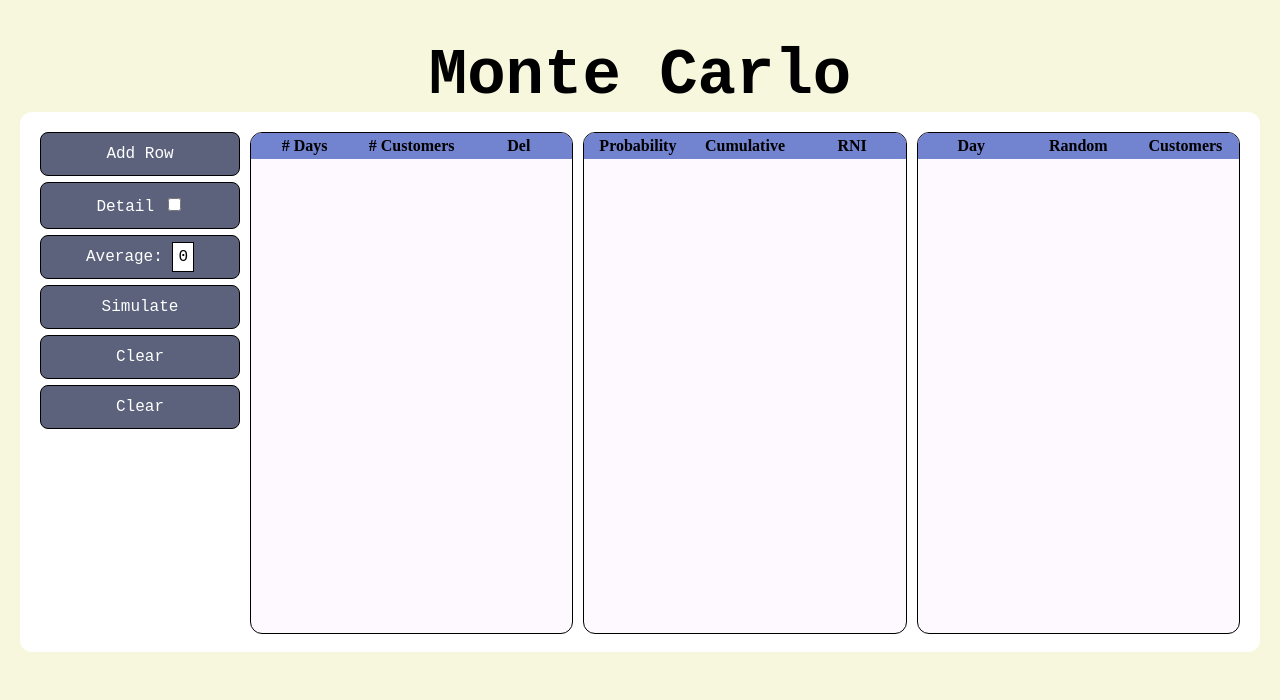
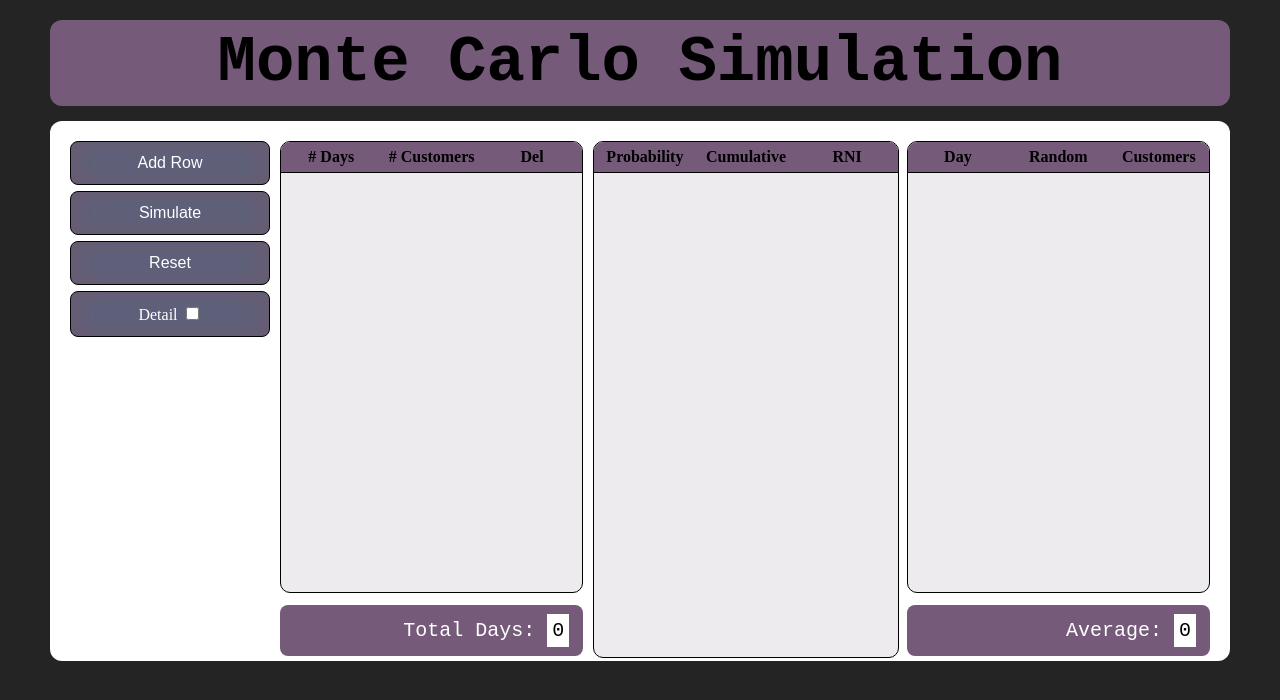
Before and after one commit to igayakg/Monte-Carlo-Probability-Table-Editor, a plain HTML site: page index.html in a window 1280 px wide. Drawn offline with Linux system fonts and the light colour scheme.

Commit message:
Made colors better and centered the DIV

```diff
--- a/index.css
+++ b/index.css
@@ -1,44 +1,89 @@
 body {
-    background-color: rgb(246, 247, 220);
+    background-color: rgb(36, 36, 36);
     margin: 0;
-    padding: 20px;
+    padding-top: 20px;
+    padding-left: 50px;
+    padding-right: 50px;
     font-family: 'Times New Roman', Times, serif;
     justify-content: center;
     align-items: center;
-    height: 100vh;
+}
+
+.inner-container {
+    width: 100%;
+    height: 100%;
+    margin: 0 auto;
+    padding: 0px;
+}
+
+.header {
+    display: flex;
+    justify-content: center;
+    align-items: center;
+    width: 100%;
+    background-color: rgb(117, 90, 122);
+    margin: 0 auto;
+    margin-bottom: 15px;
+    border-radius: 12px;
 }
 
 h1.title {
+    display: flex;
+    align-items: center;
     text-align: center;
+    justify-content: center;
     font-size: 64px;
     font-family: 'Courier New', Courier, monospace;
-    padding: 0px;
-    margin-top: 20px;
-    margin-bottom: 0px;
+    padding: 7px;
+    color: rgb(0, 0, 0);
+    margin: 0;
 }
 
-.th, td {
-    padding: 4px;
+.grid-container {
+    background-color: rgb(255, 255, 255);
+    display: grid;
+    grid-template-columns: 200px 1fr 1fr 1fr;
+    gap: 10px;
+    height: 500px;
+    padding: 20px;
+    text-align: center;
+    border-radius: 12px;
+}
+
+
+.th, td  {
     color: black;
     font-size: 16px;
 }
 
 th {
-    background-color: rgb(114, 131, 208);;
+    padding: 6px;
+    background-color: rgb(117, 90, 122);
+    position: sticky;
+    top: 0;
+    z-index: 1;
+    border-bottom: 1px solid black;
 }
 
 td {
-    background-color: rgb(221, 224, 240);
+    background-color: rgb(251, 243, 255);
     height: 25px; /* Set a fixed height for the newly added row */
     max-height: 10px;
     border-top: 1px solid black;
     border-right: 1px solid black;
+    padding: 4px;
 }
 
 .button,
-.hide-col1-container,
+.details-container {
+    width: 100%; /* Make the button occupy the full width of its parent */
+    transition: opacity 0.3s; /* Smooth transition for opacity change */
+}
+
+.button,
+.details-container,
 .average-container,
-.js-average{
+.js-average-container{
     flex: 1;
     background-color: rgb(92, 98, 124);
     color: white;
@@ -49,16 +94,26 @@ td {
     margin-bottom: 6px;
     cursor: pointer;
     border-radius: 8px;
-    width: 100%; /* Make the button occupy the full width of its parent */
-    font-family: 'Courier New', Courier, monospace;
+    box-shadow: inset 0 0 30px 0 rgba(185, 53, 53, 0.2);
     border: 1px solid black;
 }
-.hide-col1-container{
+
+
+.button:hover,
+.details-container:hover,
+.average-container:hover,
+.js-average:hover {
+    opacity: 0.8; /* Set opacity to 60% on hover */
+    border: 1px solid black;
+
+}
+.details-container{
     width: 100%;
     box-sizing: border-box;
 }
 
-.js-average {
+.average,
+.total-days {
     background-color: white;
     border-radius: 0px;
     color: black;
@@ -69,28 +124,47 @@ td {
     background-color: rgb(255, 255, 255);
 }
 
-.grid-container {
-    background-color: rgb(255, 255, 255);
 
+.grid-table-container {
     display: grid;
-    grid-template-columns: 200px 1fr 1fr 1fr;
-    gap: 10px;
-
-    height: 500px;
-    max-width: 1600px;
-    padding: 20px;
-    margin: auto;
-    text-align: center;
-    border-radius: 12px;
+    grid-template-columns: 1fr;
+    grid-template-rows: 9fr 1fr;
+    gap: 5px;
+}
+.table-container {
+    width: 100%;
+    height: 100%;
+    padding: 0px;
+    background-color: rgb(237, 235, 238);
+    border-radius: 10px;
+    border: 1px solid black;
+    overflow-y: auto;
 }
 
-.table-container {
+.table-top-container,
+.table-bottom-container {
+    border-radius: 8px;
+}
+
+.table-top-container {
     padding: 0px;
-    height: 100%;
-    background-color: rgb(253, 249, 255);
+    background-color: rgb(237, 235, 238);
+    border-radius: 10px;
+    border: 1px solid black;
     overflow-y: auto;
-    border-radius: 12px;
-    border: 1px solid black;
+    max-height: 450px; /* Set a maximum height for the container */
+}
+
+
+.table-bottom-container {
+    background-color: rgb(117, 90, 122);
+    color: white;
+    font-size: 20px;
+    font-family: 'Courier New', Courier, monospace;
+    padding: 14px;
+    border-radius: 8px;
+    text-align: end;
+
 }
 
 #table1,
@@ -98,43 +172,6 @@ td {
 #table3 {
     width: 100%;
     table-layout: fixed;
-    border-spacing: 0;
+    border-spacing: 0;;
 
 }
-
-@media screen and (max-width: 768px) {
-    #h1 {
-        font-size: 1.8em;
-    }
-
-    .th, td {
-        font-size: 1.2em;
-        padding: 10px;
-    }
-
-    #table1 {
-        width: 100%;
-        max-width: 100%;
-    }
-
-    #btnTable {
-        margin: 0;
-        align-items: center; /* Center buttons on small screens */
-    }
-
-    .btn {
-        width: 100%; /* Buttons take full width on mobile */
-    }
-}
-
-/* Media Query for very small screens */
-@media screen and (max-width: 480px) {
-    #h1 {
-        font-size: 1.5em;
-    }
-
-    .th, td {
-        font-size: 1em;
-        padding: 8px;
-    }
-}
--- a/index.html
+++ b/index.html
@@ -7,28 +7,26 @@
     <link rel="stylesheet" href="index.css">
 </head>
 <body>
+    <div class="inner-container">
         <div class="header">
-        <h1 class="title"> Monte Carlo </h1>
+            <h1 class="title"> Monte Carlo Simulation </h1>
         </div>
 
         <div class="grid-container">
+
             <div class="button-container">
                 <button class="button js-add-button">Add Row</button>
-
-            <div class="hide-col1-container">
+                <button class="button js-simulate-button">Simulate</button>
+                <button class="button js-reset-button">Reset</button>
+                <div class="details-container">
                     <label for="detail">Detail</label>
                     <input type="checkbox" id="detail" class="js-detail-checkbox">
                 </div>
-            <div class="hide-col1-container">
-                Average:
-                <span class="js-average">0</span>
-            </div>
-            <button class="button js-simulate-button">Simulate</button>
-            <button class="button js-reset-button">Clear </button>
-            <button class="button js-clear-button">Clear</button>
 
             </div>
-        <div class="table-container">
+            <div class="grid-table-container">
+                <div class="table-top-container">
+
                     <table id="table1">
                         <thead>
                             <th class="th">Detail</th>
@@ -37,10 +35,18 @@
                             <th class="th">Del</th>
                         </thead>
                         <tbody class="js-body">
-                        <!-- THE ADDED ROWS -->
                         </tbody>
                     </table>
+
+
                 </div>
+                <div class="table-bottom-container">
+                    Total Days:
+                    <span class="total-days">0</span>
+                </div>
+            </div>
+
+
             <div class="table-container">
                 <table id="table2">
                     <thead>
@@ -49,11 +55,12 @@
                         <th class="th">RNI</th>
                     </thead>
                     <tbody class="js-body">
-                        <!-- THE ADDED ROWS -->
                     </tbody>
                 </table>
             </div>
-        <div class="table-container">
+
+            <div class="grid-table-container">
+                <div class="table-top-container">
                     <table id="table3">
                         <thead>
 
@@ -62,12 +69,20 @@
                             <th class="th">Customers</th>
                         </thead>
                         <tbody class="js-body">
-                        <!-- THE ADDED ROWS -->
                         </tbody>
                     </table>
                 </div>
+                <div class="table-bottom-container">
+                    Average:
+                    <span class="js-average average">0</span>
+                </div>
+            </div>
+
 
         </div>
+
+    </div>
+
     <script src="newindex.js"></script>
 </body>
 </html>
```
Lines whose indentation alone changed are shown as unchanged.
